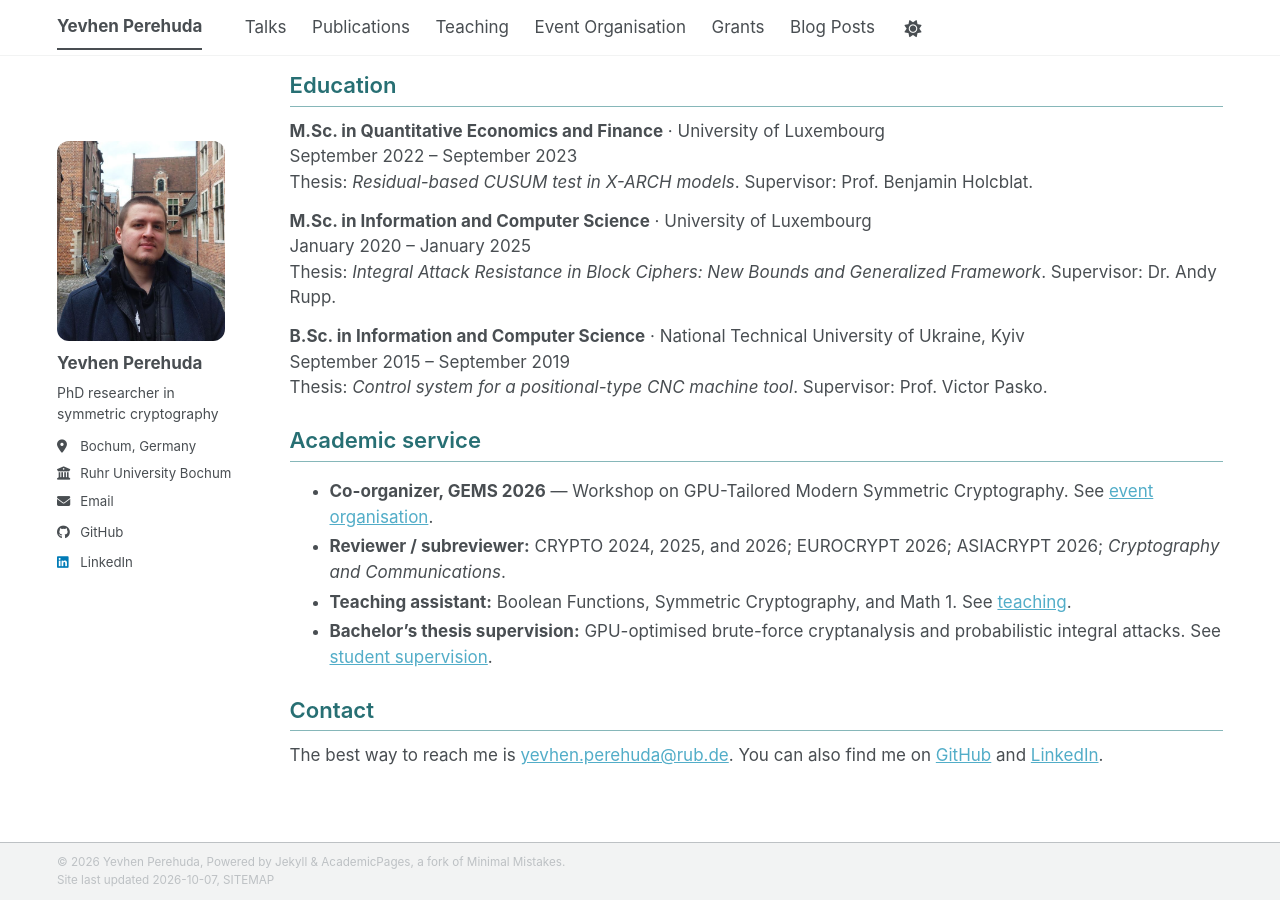
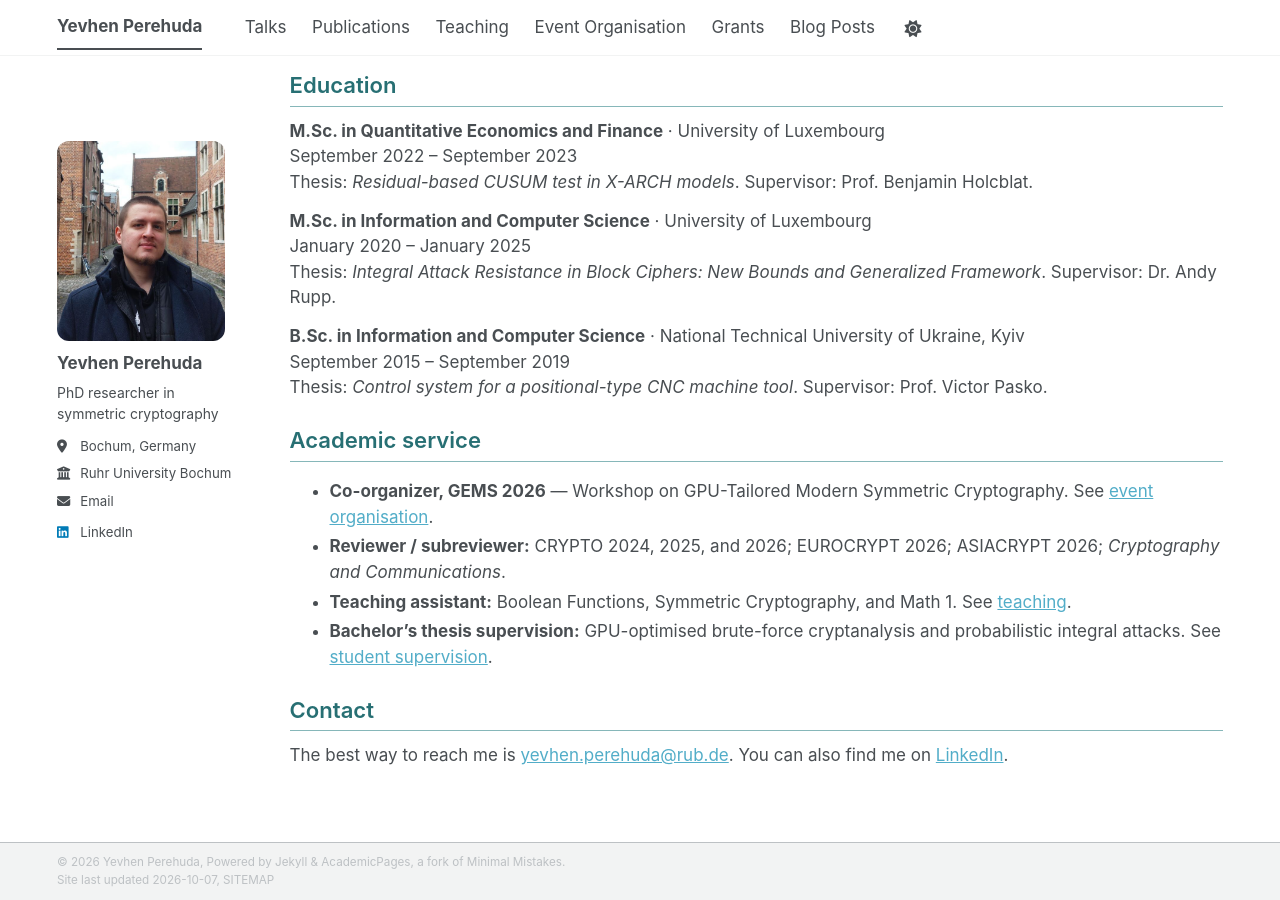
Before and after one commit to Eugen17/eugen17, a Jekyll site: the page built from _pages/about.md, in a window 1280 px wide and 900 px high, scrolled down 912 px. Built offline with Jekyll 4.4.1, drawn with Linux system fonts in a browser that asks for light colours; a style sheet for code colours, icons or effects is not loaded.

Commit message:
Remove GitHub profile links from sidebar and contact section

```diff
--- a/_config.yml
+++ b/_config.yml
@@ -28,7 +28,6 @@ author:
   location         : "Bochum, Germany"
   employer         : "Ruhr University Bochum"
   email            : "yevhen.perehuda@rub.de"
-  github           : "Eugen17"
   linkedin         : "yevhen-perehuda"
 
 # Publication Category - The following the list of publication categories and their headings
--- a/_pages/about.md
+++ b/_pages/about.md
@@ -65,4 +65,4 @@ Thesis: *Control system for a positional-type CNC machine tool*. Supervisor: Pro
 
 ## Contact
 
-The best way to reach me is [yevhen.perehuda@rub.de](mailto:yevhen.perehuda@rub.de). You can also find me on [GitHub](https://github.com/Eugen17) and [LinkedIn](https://www.linkedin.com/in/yevhen-perehuda/).
+The best way to reach me is [yevhen.perehuda@rub.de](mailto:yevhen.perehuda@rub.de). You can also find me on [LinkedIn](https://www.linkedin.com/in/yevhen-perehuda/).
```
